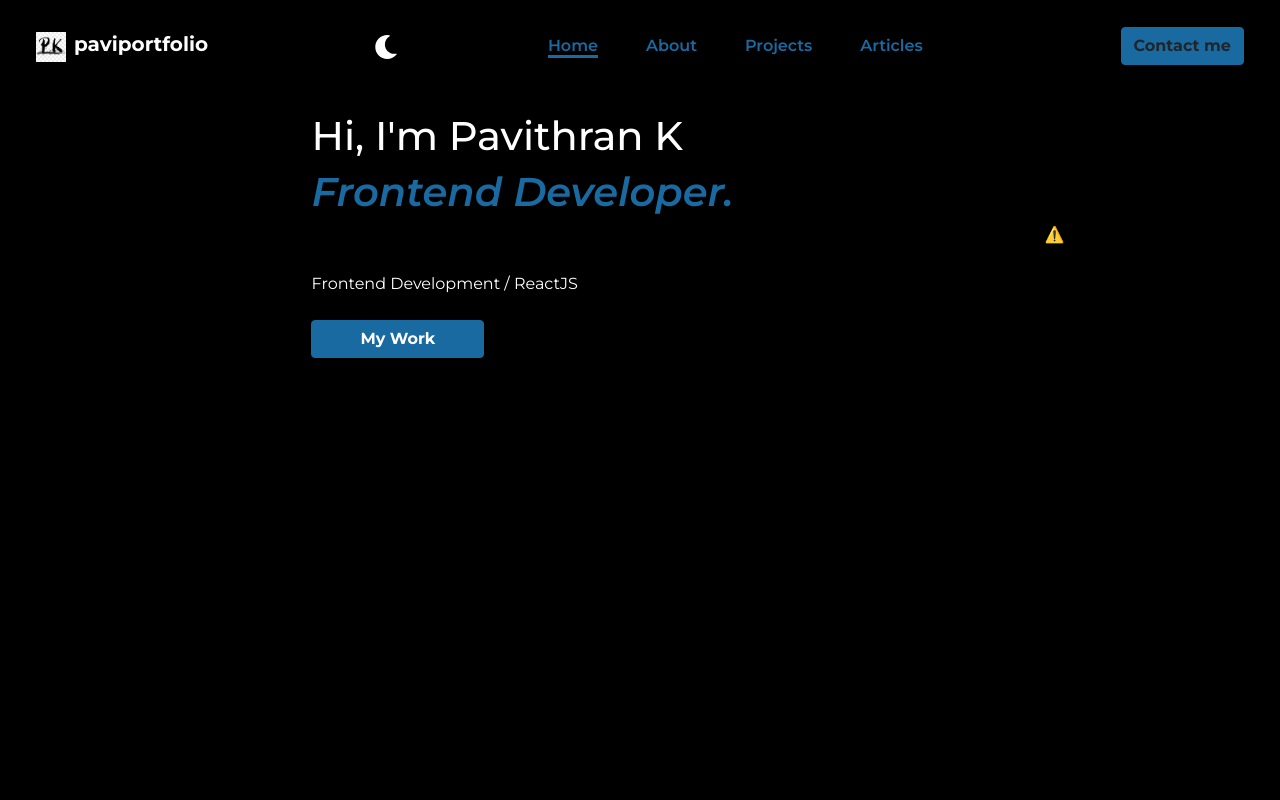
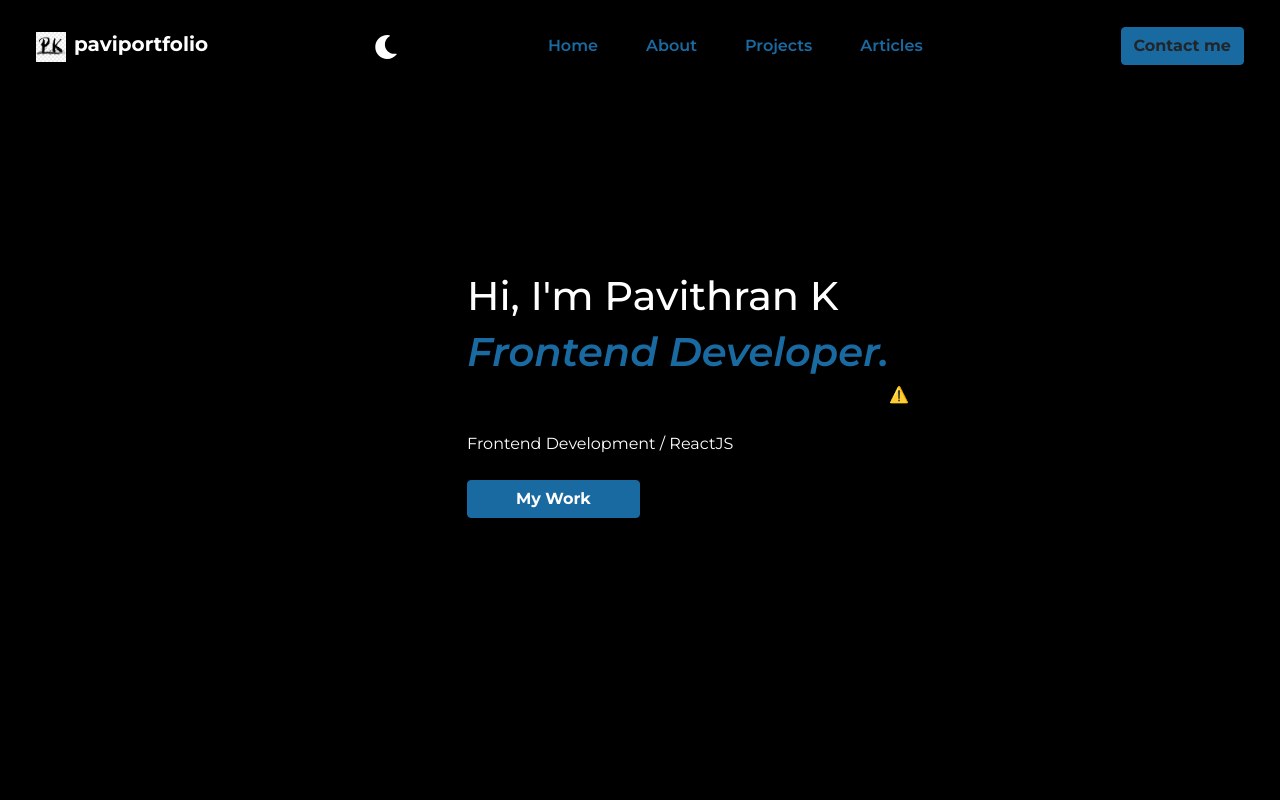
Before and after one commit to Pavithrank02/pavi-portfolio, a React (Create React App) app: page / in a window 1280 px wide. Shown: the top 800 px of the page. Built offline with nearby package versions, Linux system fonts and the light colour scheme; no server answers.

Commit message:
css updated

```diff
--- a/package.json
+++ b/package.json
@@ -17,8 +17,10 @@
     "react": "^18.2.0",
     "react-dom": "^18.2.0",
     "react-icons": "^4.12.0",
+    "react-intersection-observer": "^9.8.1",
     "react-router-dom": "^6.3.0",
     "react-scripts": "^5.0.1",
+    "react-scroll": "^1.9.0",
     "web-vitals": "^2.1.4"
   },
   "scripts": {
--- a/src/App.css
+++ b/src/App.css
@@ -11,6 +11,21 @@
   .App-logo {
     animation: App-logo-spin infinite 20s linear;
   }
+}
+
+.section {
+  min-height: 100vh;
+  display: flex;
+  justify-content: center;
+  align-items: center;
+  margin-top: 10vh;
+  /* Add more styles as needed */
+}
+
+.active-link {
+  color: #ff0000;
+  /* Example: Red color for the active link */
+  text-decoration: underline;
 }
 
 .App-header {
@@ -32,6 +47,7 @@
   from {
     transform: rotate(0deg);
   }
+
   to {
     transform: rotate(360deg);
   }
--- a/src/App.js
+++ b/src/App.js
@@ -3,26 +3,44 @@ import Home from './components/Home'
 import About from './components/About'
 import Projects from './components/CurrenProjects'
 import Contact from './components/Contact';
+import { motion } from 'framer-motion';
 import { BrowserRouter, Routes, Route } from 'react-router-dom'
 import MediumArticles from './components/MediumArticles';
-
-
+import './App.css'
+const containerVariants = {
+  hidden: { opacity: 0 },
+  show: {
+    opacity: 1,
+    transition: {
+      staggerChildren: 1
+    }
+  }
+};
 function App() {
 
   return (
-    <>
-      <BrowserRouter>
-        <Routes>
-          <Route path='/' element={<SharedLayout />}>
-            <Route index element={<Home />} />
-            <Route path='about' element={<About />} />
-            <Route path='projects' element={<Projects />} />
-            <Route path='contact' element={<Contact />} />
-            <Route path='articles' element={<MediumArticles />} />
-          </Route>
-        </Routes>
-      </BrowserRouter>
-    </>
+    <BrowserRouter>
+      <div>
+        <SharedLayout />
+        <motion.div initial="hidden" animate="show" variants={containerVariants}>
+          <div id="home" className="section">
+            <Home />
+          </div>
+          <div id="about" className="section">
+            <About />
+          </div>
+          <div id="project" className="section">
+            <Projects />
+          </div>
+          <div id="contact" className="section">
+            <Contact />
+          </div>
+          <div id="articles" className="section">
+            <MediumArticles />
+          </div>
+        </motion.div>
+      </div>
+    </BrowserRouter>
   )
 
 
--- a/src/components/About.jsx
+++ b/src/components/About.jsx
@@ -1,11 +1,29 @@
-import React from 'react';
+import React, { useEffect } from 'react';
 import { FaBootstrap, FaLinkedin, FaGithub } from 'react-icons/fa';
-import { motion } from 'framer-motion';
+import { motion, useAnimation } from 'framer-motion';
+import { useInView } from 'react-intersection-observer';
 
 import resume from '../assets/PavithranKResume.pdf';
 
 const About = () => {
+  const controls = useAnimation();
+  const [ref, inView] = useInView();
+
+  useEffect(() => {
+    if (inView) {
+      controls.start('show');
+    } else {
+      controls.start('hidden');
+    }
+  }, [controls, inView]);
+
+  const variants = {
+    hidden: { opacity: 0, scale: 0.8 },
+    show: { opacity: 1, scale: 1, transition: { duration: 0.5 } },
+  };
+
   return (
+    <motion.div ref={ref} initial="hidden" animate={controls} variants={variants} className="section">
       <div className='container-fluid pt-5 d-flex flex-column align-items-center min-vh-100'>
         <motion.p animate={{ x: 0, scale: 1 }}
           initial={{ scale: 0 }}
@@ -41,6 +59,7 @@ const About = () => {
           </motion.a>
         </motion.div>
       </div>
+    </motion.div>
   );
 };
 
--- a/src/components/Contact.jsx
+++ b/src/components/Contact.jsx
@@ -1,10 +1,11 @@
-import React from 'react'
-import { useRef } from 'react'
+import React, { useEffect, useRef } from 'react'
 import { Player } from '@lottiefiles/react-lottie-player';
 import emailjs from '@emailjs/browser'
-
+import { motion, useAnimation } from 'framer-motion';
+import { useInView } from 'react-intersection-observer';
 const Contact = () => {
-
+  const controls = useAnimation();
+  const [ref, inView] = useInView();
   const form = useRef()
   const sendEmail = (e) => {
     e.preventDefault();
@@ -25,7 +26,23 @@ const Contact = () => {
       );
   };
 
+
+  useEffect(() => {
+    if (inView) {
+      controls.start('show');
+    } else {
+      controls.start('hidden');
+    }
+  }, [controls, inView]);
+
+  const variants = {
+    hidden: { opacity: 0, scale: 0.8 },
+    show: { opacity: 1, scale: 1, transition: { duration: 0.5 } },
+  };
+
   return (
+    <motion.div ref={ref} initial="hidden" animate={controls} variants={variants} className="section">
+
       <div className="container-fluid p-5">
         <div className="d-sm-flex align-items-center justify-content-center">
           <div>
@@ -77,7 +94,7 @@ const Contact = () => {
           </div>
         </div>
       </div>
-
+    </motion.div>
   )
 }
 
--- a/src/components/Home.jsx
+++ b/src/components/Home.jsx
@@ -1,12 +1,29 @@
-import React from 'react'
+import React, { useEffect } from 'react'
 import { Player } from '@lottiefiles/react-lottie-player';
 import { NavLink } from 'react-router-dom';
-import { motion } from 'framer-motion'
-
+import { motion, useAnimation } from 'framer-motion';
+import { useInView } from 'react-intersection-observer';
 
 const Home = () => {
+  const controls = useAnimation();
+  const [ref, inView] = useInView();
+
+  useEffect(() => {
+    if (inView) {
+      controls.start('show');
+    } else {
+      controls.start('hidden');
+    }
+  }, [controls, inView]);
+
+  const variants = {
+    hidden: { opacity: 0, scale: 0.8 },
+    show: { opacity: 1, scale: 1, transition: { duration: 0.5 } },
+  };
+
   return (
-    <section className=" p-5 min-vh-100">
+    <motion.div ref={ref} initial="hidden" animate={controls} variants={variants} className="section">
+      <section className="p-5 min-vh-100 mt-10">
         <div className='container-fluid'>
           <div className='d-sm-flex align-items-center justify-content-around md-flex'>
             <motion.div whileHover={{ scale: 1.5 }} className='ms-sm-5 ps-sm-5 d-flex flex-column text-center align-items-center align-items-lg-start'>
@@ -28,7 +45,7 @@ const Home = () => {
           </div>
         </div>
       </section>
-
+    </motion.div>
   )
 }
 
--- a/src/components/Navbar.jsx
+++ b/src/components/Navbar.jsx
@@ -3,15 +3,15 @@ import { NavLink, useNavigate } from 'react-router-dom';
 import logo from '../assets/logo.png';
 import { motion } from 'framer-motion';
 import { FaSun, FaMoon } from 'react-icons/fa';
-import { FontAwesomeIcon } from '@fortawesome/react-fontawesome';
-
+import { Link as ScrollLink } from 'react-scroll';
+import '../App.css'
 const Navbar = ({ isDarkMode, setIsDarkMode }) => {
   const [isMobileView, setIsMobileView] = useState(false); // State to track mobile view
 
   const toggleDarkMode = () => {
-    document.body.classList.toggle('dark-mode', isDarkMode);
-    document.body.classList.toggle('light-mode', !isDarkMode);
     setIsDarkMode(!isDarkMode);
+    document.body.classList.toggle('dark-mode', !isDarkMode);
+    document.body.classList.toggle('light-mode', isDarkMode);
   };
 
   const navigate = useNavigate();
@@ -43,9 +43,8 @@ const Navbar = ({ isDarkMode, setIsDarkMode }) => {
       <div className="container-fluid d-sm-flex flex-column flex-lg-row justify-content-center justify-content-lg-between">
         {!isMobileView && (
           <div className="navbar-brand mb-4 mb-md-0 mb-lg-0" onClick={handleNavigation}>
-            <img src={logo} alt="logo" width="30" height="auto" className="d-inline-block align-text-top cursor:pointer" />
+            <img src={logo} alt="logo" width="30" height="auto" className="d-inline-block align-text-top cursor-pointer" />
             <span className="ms-2 fw-bold">paviportfolio</span>
-            <FontAwesomeIcon icon="fa-solid fa-moon" />
           </div>
         )}
         <div onClick={toggleDarkMode} className="icon-container">
@@ -54,31 +53,63 @@ const Navbar = ({ isDarkMode, setIsDarkMode }) => {
 
         <div className="d-flex flex-row">
           <motion.div whileHover={{ scale: 1.2 }}>
-            <NavLink to="/" className="link me-5">
+            <ScrollLink
+              to="home"
+              smooth={true}
+              duration={1000}
+              className="link me-5"
+              spy={true}
+              exact="true"
+              hashSpy={true}
+              activeClass="active-link"
+            >
               Home
-            </NavLink>
+            </ScrollLink>
           </motion.div>
           <motion.div whileHover={{ scale: 1.2 }}>
-
-            <NavLink to="/about" className="link me-5">
+            <ScrollLink
+              to="about"
+              smooth={true}
+              duration={1000}
+              className="link me-5"
+              spy={true}
+              exact="true"
+              hashSpy={true}
+              activeClass="active-link"
+            >
               About
-            </NavLink>
+            </ScrollLink>
           </motion.div>
           <motion.div whileHover={{ scale: 1.2 }}>
-
-            <NavLink to="/projects" className="link me-5">
+            <ScrollLink
+              to="project"
+              smooth={true}
+              duration={1000}
+              className="link me-5"
+              spy={true}
+              exact="true"
+              hashSpy={true}
+              activeClass="active-link"
+            >
               Projects
-            </NavLink>
+            </ScrollLink>
           </motion.div>
           <motion.div whileHover={{ scale: 1.2 }}>
-
-            <NavLink to="/articles" className="link me-5">
+            <ScrollLink
+              to="articles"
+              smooth={true}
+              duration={1000}
+              className="link me-5"
+              spy={true}
+              exact="true"
+              hashSpy={true}
+              activeClass="active-link"
+            >
               Articles
-            </NavLink>
+            </ScrollLink>
           </motion.div>
         </div>
 
-        {/* Check if not in mobile view, then display contact button */}
         {!isMobileView && (
           <motion.div whileHover={{ scale: 1.2, rotate: 360 }}>
             <NavLink to="/contact" className="link">
--- a/src/components/Project.jsx
+++ b/src/components/Project.jsx
@@ -1,12 +1,28 @@
-import React from 'react'
+import React, { useEffect } from 'react'
 import { AiOutlineGithub } from 'react-icons/ai'
 import { BiLinkExternal } from 'react-icons/bi'
-import { motion } from 'framer-motion'
+import { motion, useAnimation } from 'framer-motion';
+import { useInView } from 'react-intersection-observer';
+import '../App.css'
+function Project({ id, image, name, stack, live, source, desc }) {
+    const controls = useAnimation();
+    const [ref, inView] = useInView();
 
-function Project({ id, image, name, stack, live, source, desc }) {
+    useEffect(() => {
+        if (inView) {
+            controls.start('show');
+        } else {
+            controls.start('hidden');
+        }
+    }, [controls, inView]);
+
+    const variants = {
+        hidden: { opacity: 0, scale: 0.8 },
+        show: { opacity: 1, scale: 1, transition: { duration: 0.5 } },
+    };
     return (
-        <motion.div animate={{ x: 50, scale: 1 }} initial={{ scale: 0 }} transition={{ type: "tween", duration: 2 }} >
-            <div className=" mb-5" style={{ maxWidth: '900px' }}>
+        <motion.div ref={ref} initial="hidden" variants={variants} animate={controls} transition={{ type: "tween", duration: 2 }}>
+            <div className=" mb-5 " style={{ maxWidth: '900px' }}>
                 <div className="g-0 d-flex flex-column flex-lg-row align-items-center sm-align-items-center">
                     <div className="">
                         <img src={image} className="img-fluid rounded-start project-img" alt={name} />
--- a/src/index.css
+++ b/src/index.css
@@ -31,12 +31,17 @@
   --clr-white: #fff;
 }
 
+html {
+  scroll-behavior: smooth;
+}
+
 body {
   /* font-family: 'Nunito Sans', 'sans-serif'; */
   font-family: 'Montserrat', sans-serif;
   margin: 0;
   padding: 0;
   box-sizing: border-box;
+  overflow-x: hidden;
 }
 
 .custom-bg {}
```
Also changed, not shown: 1 other file (tests, documents, lock files or other folders). Lines whose indentation alone changed are shown as unchanged.
